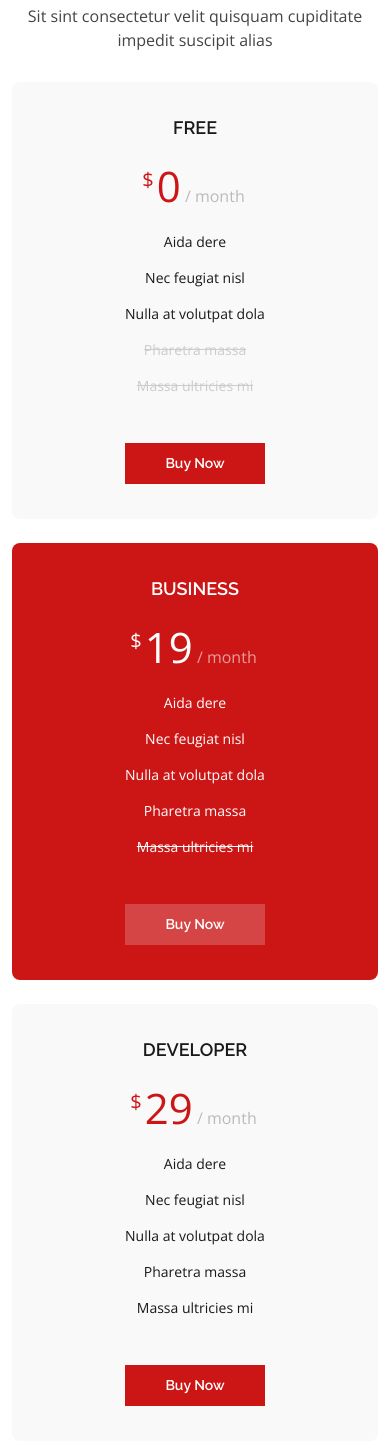
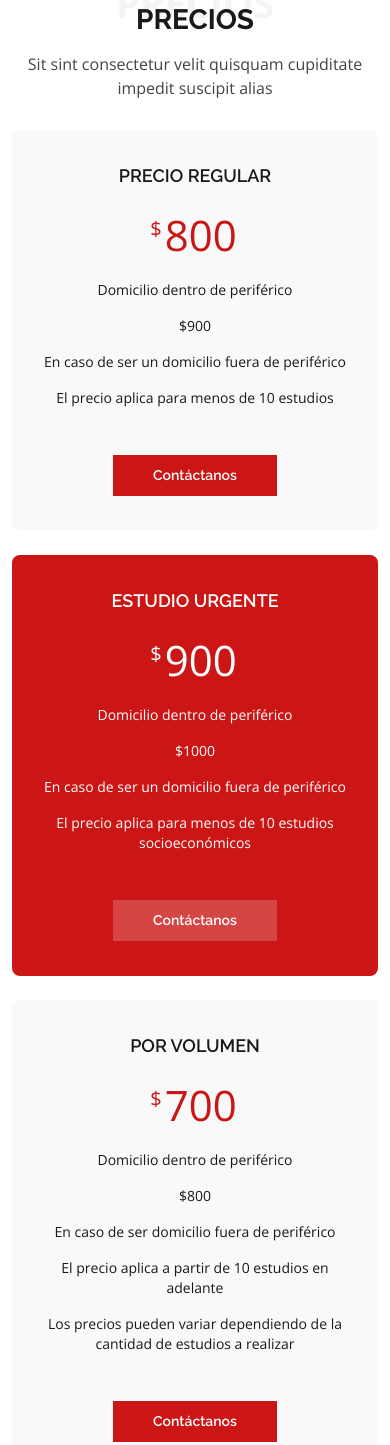
Before and after one commit to itahigarciaglez/itahigarciaglez.github.io, a plain HTML site: page index.html in a window 390 px wide. Shown: the part 8869-10314 px from the top of the page. Drawn offline with nearby package versions, Linux system fonts and the light colour scheme.

Commit message:
Seccion precios

```diff
--- a/index.html
+++ b/index.html
@@ -233,6 +233,14 @@
             </div>
           </div>
 
+          <div class="col-lg-4 col-md-6 d-flex align-items-stretch mt-4" data-aos="fade-up" data-aos-delay="600">
+            <!--<div class="icon-box">
+              <div class="icon"><i class="bx bx-slideshow"></i></div>
+              <h4><a href=""></a></h4>
+              <p></p>
+            </div>-->
+          </div>
+
           <div class="col-lg-4 col-md-6 d-flex align-items-stretch mt-4" data-aos="fade-up" data-aos-delay="450">
             <div class="icon-box">
               <div class="icon"><i class="bx bx-world"></i></div>
@@ -240,22 +248,14 @@
               <p>Verificamos que la persona tenga solvencia para poder pagar el crédito que está sacando</p>
             </div>
           </div>
-          <!--
-          <div class="col-lg-4 col-md-6 d-flex align-items-stretch mt-4" data-aos="fade-up" data-aos-delay="600">
-            <div class="icon-box">
-              <div class="icon"><i class="bx bx-slideshow"></i></div>
-              <h4><a href="">Dele cardo</a></h4>
-              <p>Quis consequatur saepe eligendi voluptatem consequatur dolor consequuntur</p>
-            </div>
-          </div>
 
           <div class="col-lg-4 col-md-6 d-flex align-items-stretch mt-4" data-aos="fade-up" data-aos-delay="750">
-            <div class="icon-box">
+            <!--<div class="icon-box">
               <div class="icon"><i class="bx bx-arch"></i></div>
               <h4><a href="">Divera don</a></h4>
               <p>Modi nostrum vel laborum. Porro fugit error sit minus sapiente sit aspernatur</p>
-            </div>
-          </div>-->
+            </div>-->
+          </div>
 
         </div>
 
@@ -398,8 +398,8 @@
       <div class="container">
 
         <div class="section-title">
-          <span>Pricing</span>
-          <h2>Pricing</h2>
+          <span>Precios</span>
+          <h2>Precios</h2>
           <p>Sit sint consectetur velit quisquam cupiditate impedit suscipit alias</p>
         </div>
 
@@ -407,51 +407,49 @@
 
           <div class="col-lg-4 col-md-6" data-aos="zoom-in" data-aos-delay="150">
             <div class="box">
-              <h3>Free</h3>
-              <h4><sup>$</sup>0<span> / month</span></h4>
+              <h3>Precio regular</h3>
+              <h4><sup>$</sup>800</h4>
               <ul>
-                <li>Aida dere</li>
-                <li>Nec feugiat nisl</li>
-                <li>Nulla at volutpat dola</li>
-                <li class="na">Pharetra massa</li>
-                <li class="na">Massa ultricies mi</li>
+                <li>Domicilio dentro de periférico</li>
+                <li>$900</li>
+                <li>En caso de ser un domicilio fuera de periférico</li>
+                <li>El precio aplica para menos de 10 estudios</li>
               </ul>
               <div class="btn-wrap">
-                <a href="#" class="btn-buy">Buy Now</a>
+                <a href="#contact" class="btn-buy">Contáctanos</a>
               </div>
             </div>
           </div>
 
           <div class="col-lg-4 col-md-6 mt-4 mt-md-0" data-aos="zoom-in">
             <div class="box featured">
-              <h3>Business</h3>
-              <h4><sup>$</sup>19<span> / month</span></h4>
+              <h3>Estudio urgente</h3>
+              <h4><sup>$</sup>900</h4>
               <ul>
-                <li>Aida dere</li>
-                <li>Nec feugiat nisl</li>
-                <li>Nulla at volutpat dola</li>
-                <li>Pharetra massa</li>
-                <li class="na">Massa ultricies mi</li>
+                <li>Domicilio dentro de periférico</li>
+                <li>$1000</li>
+                <li>En caso de ser un domicilio fuera de periférico</li>
+                <li>El precio aplica para menos de 10 estudios socioeconómicos</li>
               </ul>
               <div class="btn-wrap">
-                <a href="#" class="btn-buy">Buy Now</a>
+                <a href="#contact" class="btn-buy">Contáctanos</a>
               </div>
             </div>
           </div>
 
           <div class="col-lg-4 col-md-6 mt-4 mt-lg-0" data-aos="zoom-in" data-aos-delay="150">
             <div class="box">
-              <h3>Developer</h3>
-              <h4><sup>$</sup>29<span> / month</span></h4>
+              <h3>Por volumen</h3>
+              <h4><sup>$</sup>700</h4>
               <ul>
-                <li>Aida dere</li>
-                <li>Nec feugiat nisl</li>
-                <li>Nulla at volutpat dola</li>
-                <li>Pharetra massa</li>
-                <li>Massa ultricies mi</li>
+                <li>Domicilio dentro de periférico</li>
+                <li>$800 </li>
+                <li>En caso de ser domicilio fuera de periférico</li>
+                <li>El precio aplica a partir de 10 estudios en adelante</li>
+                <li>Los precios pueden variar dependiendo de la cantidad de estudios a realizar</li>
               </ul>
               <div class="btn-wrap">
-                <a href="#" class="btn-buy">Buy Now</a>
+                <a href="#contact" class="btn-buy">Contáctanos</a>
               </div>
             </div>
           </div>
```
Also changed, not shown: prueba.txt (deleted).
